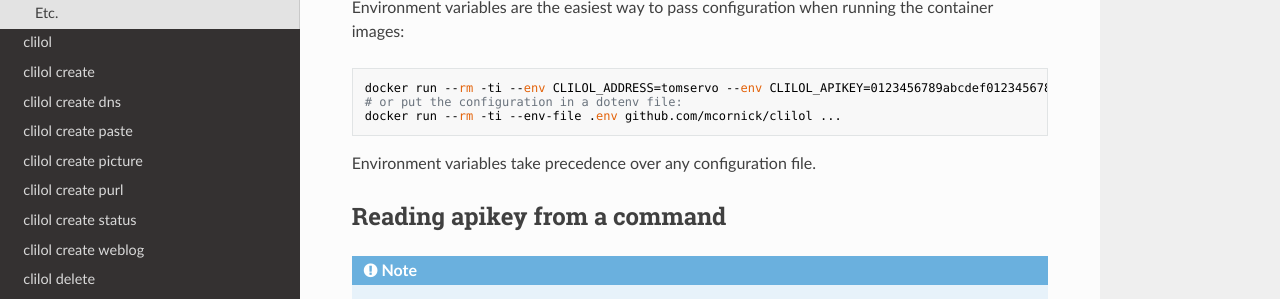
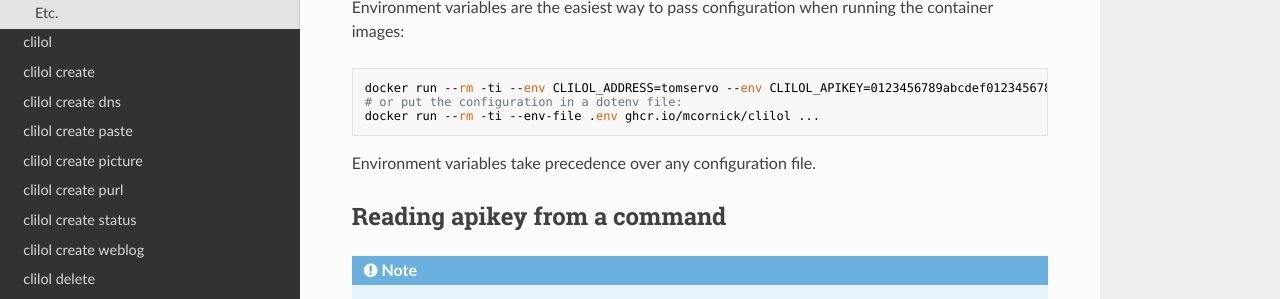
Before and after one commit to mcornick/clilol, an MkDocs documentation site: the page built from docs/index.md, in a window 1280 px wide and 900 px high, scrolled down 3497 px. Shown: the part 151-450 px from the top of the window. Built offline with MkDocs 1.6.1, drawn with Linux system fonts in a browser that asks for light colours; nearby versions of some CDN libraries.

Commit message:
docs: more cleanup
Signed-off-by: Mark Cornick <mark@markcornick.com>

````diff
--- a/docs/index.md
+++ b/docs/index.md
@@ -170,9 +170,9 @@
 Environment variables are the easiest way to pass configuration when running the container images:
 
 ```bash
-docker run --rm -ti --env CLILOL_ADDRESS=tomservo --env CLILOL_APIKEY=0123456789abcdef0123456789abcdef --env CLILOL_EMAIL=tomservo@gizmonics.invalid github.com/mcornick/clilol ...
+docker run --rm -ti --env CLILOL_ADDRESS=tomservo --env CLILOL_APIKEY=0123456789abcdef0123456789abcdef --env CLILOL_EMAIL=tomservo@gizmonics.invalid ghcr.io/mcornick/clilol ...
 # or put the configuration in a dotenv file:
-docker run --rm -ti --env-file .env github.com/mcornick/clilol ...
+docker run --rm -ti --env-file .env ghcr.io/mcornick/clilol ...
 ```
 
 Environment variables take precedence over any configuration file.
````
